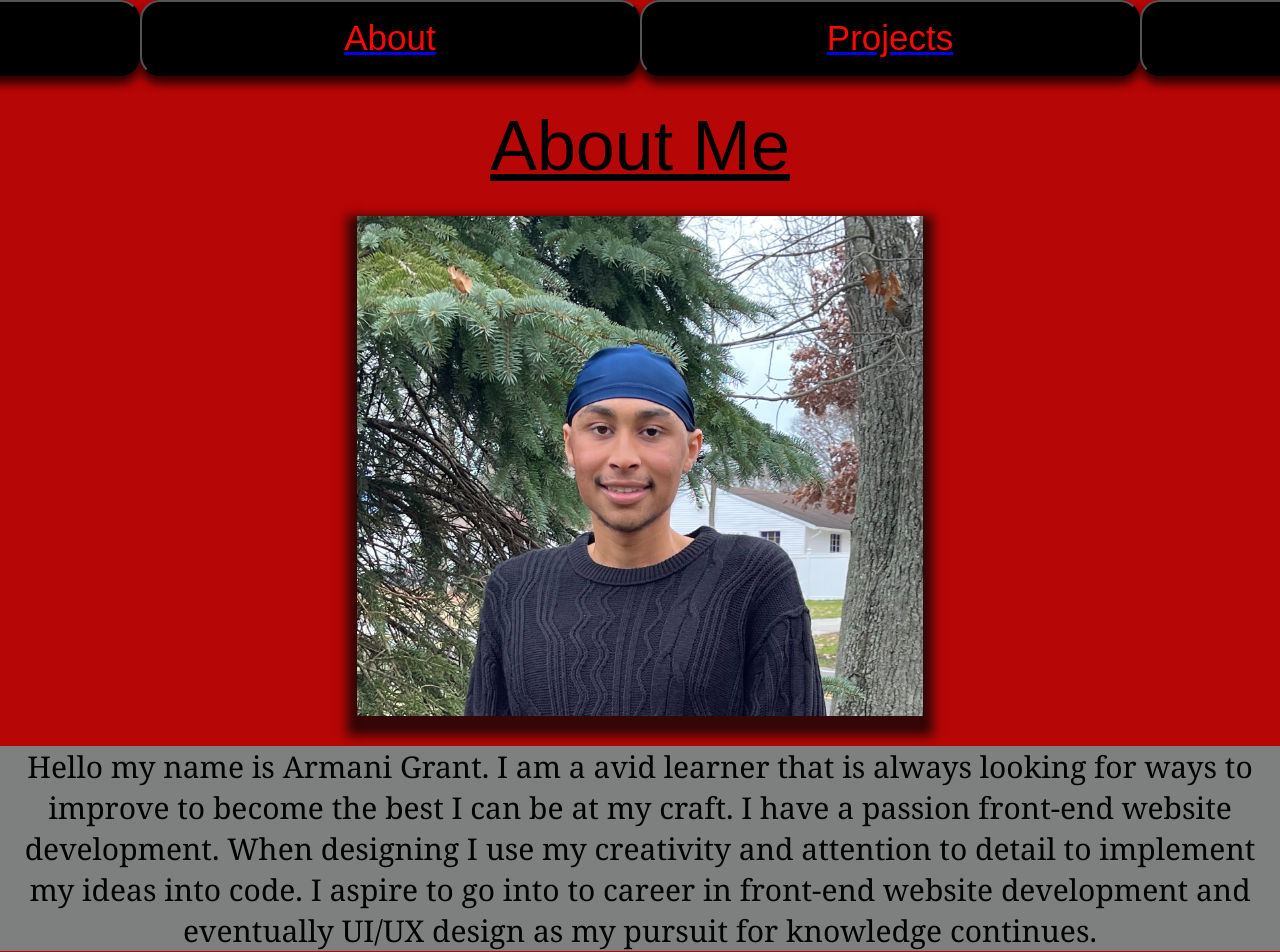
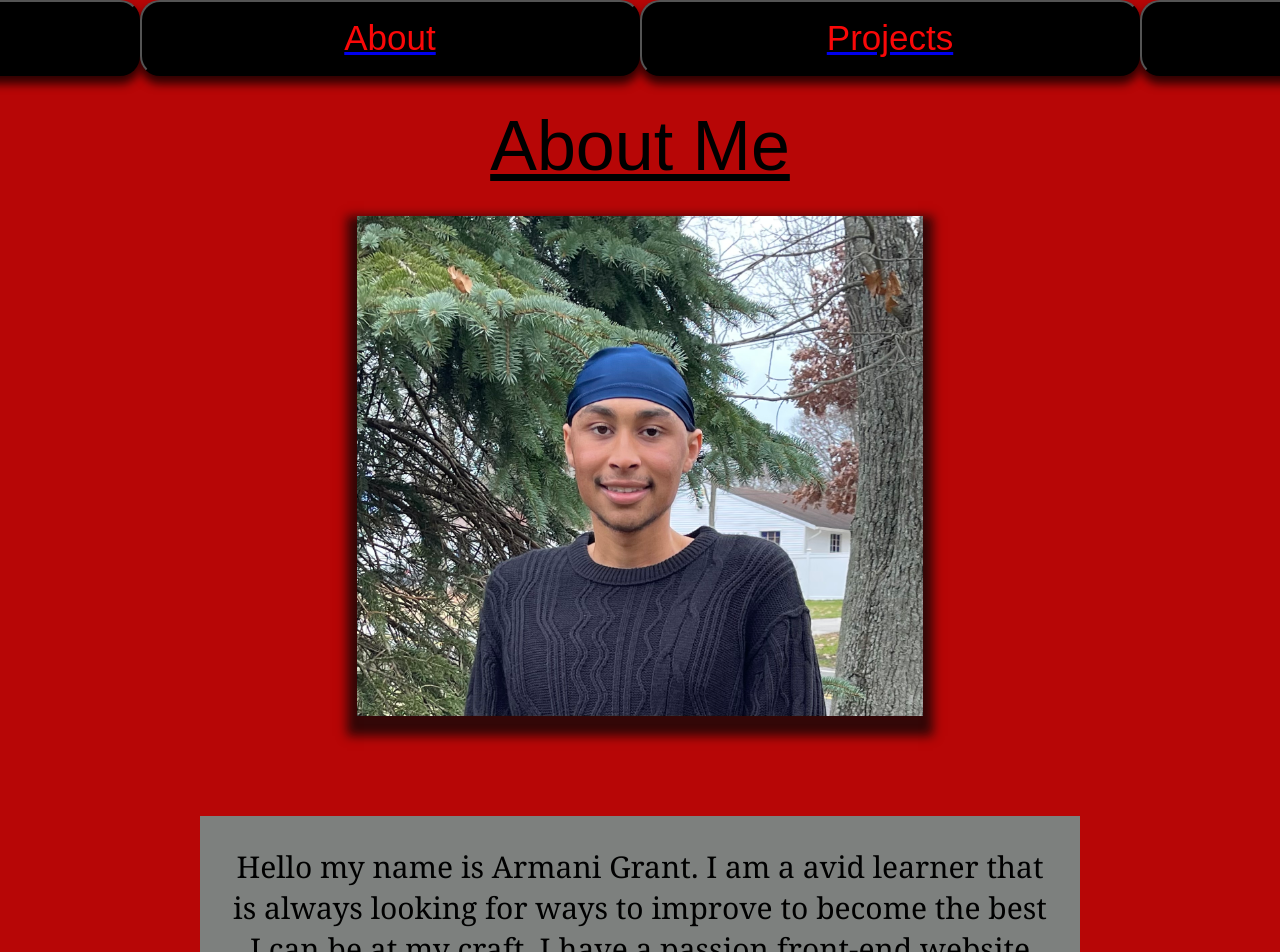
Before and after one commit to ManiG21/portfolio, a React (Create React App) app: page /about in a window 1280 px wide. Shown: the top 952 px of the page. Built offline with nearby package versions, Linux system fonts and the light colour scheme.

Commit message:
bio update 1.2

```diff
--- a/src/components/About/About.css
+++ b/src/components/About/About.css
@@ -12,7 +12,10 @@ p {
  /* background-color: red; */
  background-color:#7d807e;
  font-family: Cambria, Cochin, Georgia, Times, 'Times New Roman', serif;
-
+margin-left: 200px;
+margin-right: 200px;
+margin-top: 100px;
+padding: 30px;
 
 }
     @keyframes slideup {
```
